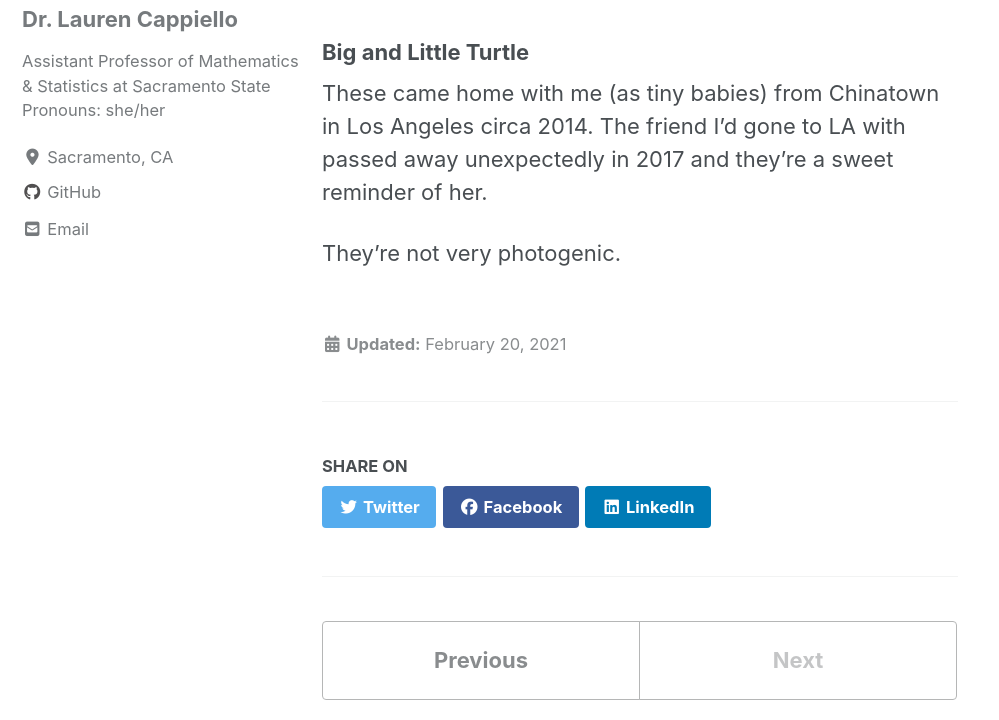
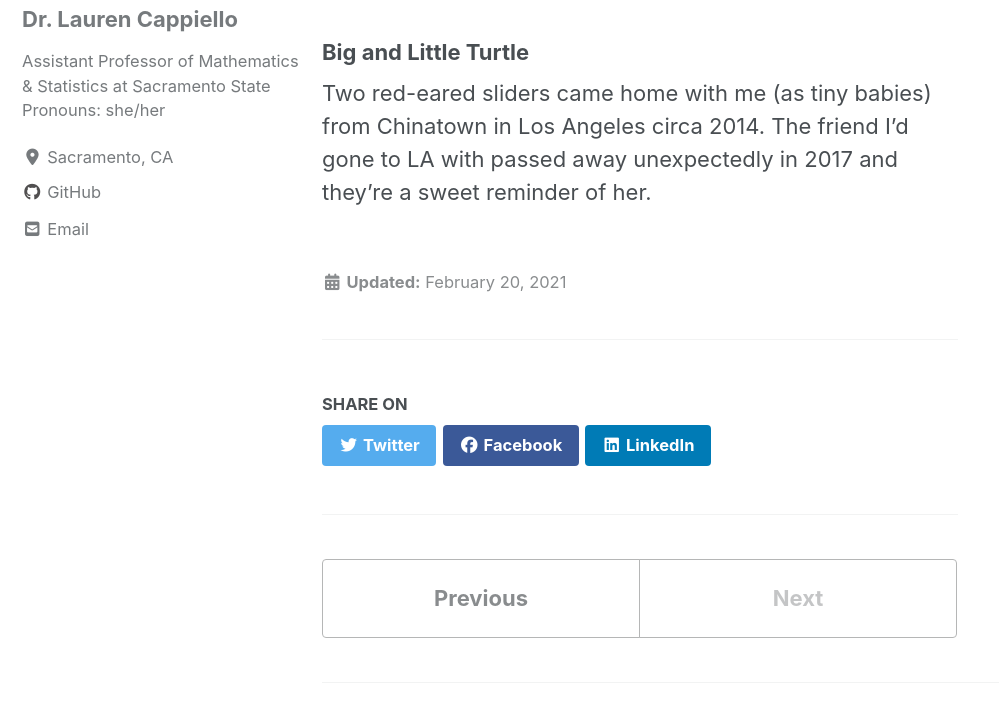
Before and after one commit to lgpcappiello/lgpcappiello.github.io, a Jekyll site: the page built from _posts/2021-02-20-Meet-the-Rescues.md, in a window 1280 px wide and 900 px high, scrolled down 4658 px, cut to the strip 180-900 px from the top of the window. Shown: the whole strip, without its empty margins (0-999 px from the left). Built offline with Jekyll 4.4.1, drawn with Linux system fonts in a browser that asks for light colours; cached includes are drawn as plain includes; nearby versions of some CDN libraries.

Commit message:
Update 2021-02-20-Meet-the-Rescues.md

```diff
--- a/_posts/2021-02-20-Meet-the-Rescues.md
+++ b/_posts/2021-02-20-Meet-the-Rescues.md
@@ -30,6 +30,4 @@ Sokka is also named after Avatar the Last Airbender, but we didn't name him! The
 
 ### Big and Little Turtle
 
-These came home with me (as tiny babies) from Chinatown in Los Angeles circa 2014. The friend I'd gone to LA with passed away unexpectedly in 2017 and they're a sweet reminder of her.
-
-They're not very photogenic.
+Two red-eared sliders came home with me (as tiny babies) from Chinatown in Los Angeles circa 2014. The friend I'd gone to LA with passed away unexpectedly in 2017 and they're a sweet reminder of her.
```
